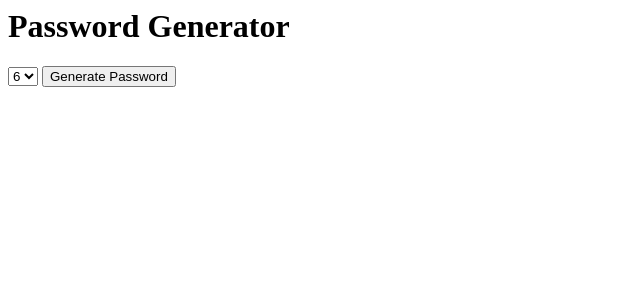
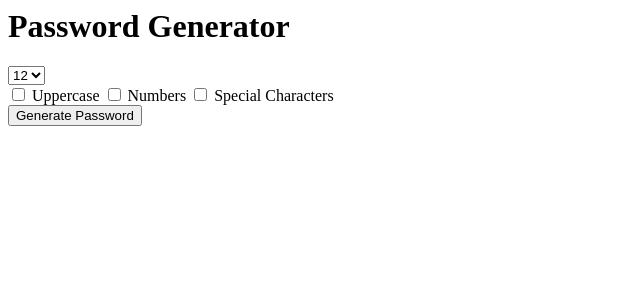
Before and after one commit to alyms108/password_generator_project, a Django app: page / in a window 1280 px wide. Shown: the top 300 px of the page, without its empty margins (0-640 px from the left). Run offline with Django 3.2, Linux system fonts and the light colour scheme.

Commit message:
Add additional options for password length and characters

```diff
--- a/generator/templates/generator/home.html
+++ b/generator/templates/generator/home.html
@@ -5,7 +5,18 @@
         <option value="6">6</option>
         <option value="7">7</option>
         <option value="8">8</option>
+        <option value="9">9</option>
+        <option value="10">10</option>
+        <option value="11">11</option>
+        <option value="12" selected="selected">12</option>
+        <option value="13">13</option>
+        <option value="14">14</option>
     </select>
+    <br>
+    <input type="checkbox" name="uppercase"> Uppercase
+    <input type="checkbox" name="numbers"> Numbers
+    <input type="checkbox" name="special"> Special Characters
+    <br>
 
     <input name="" type="submit" value="Generate Password"/>
 </form>
```
